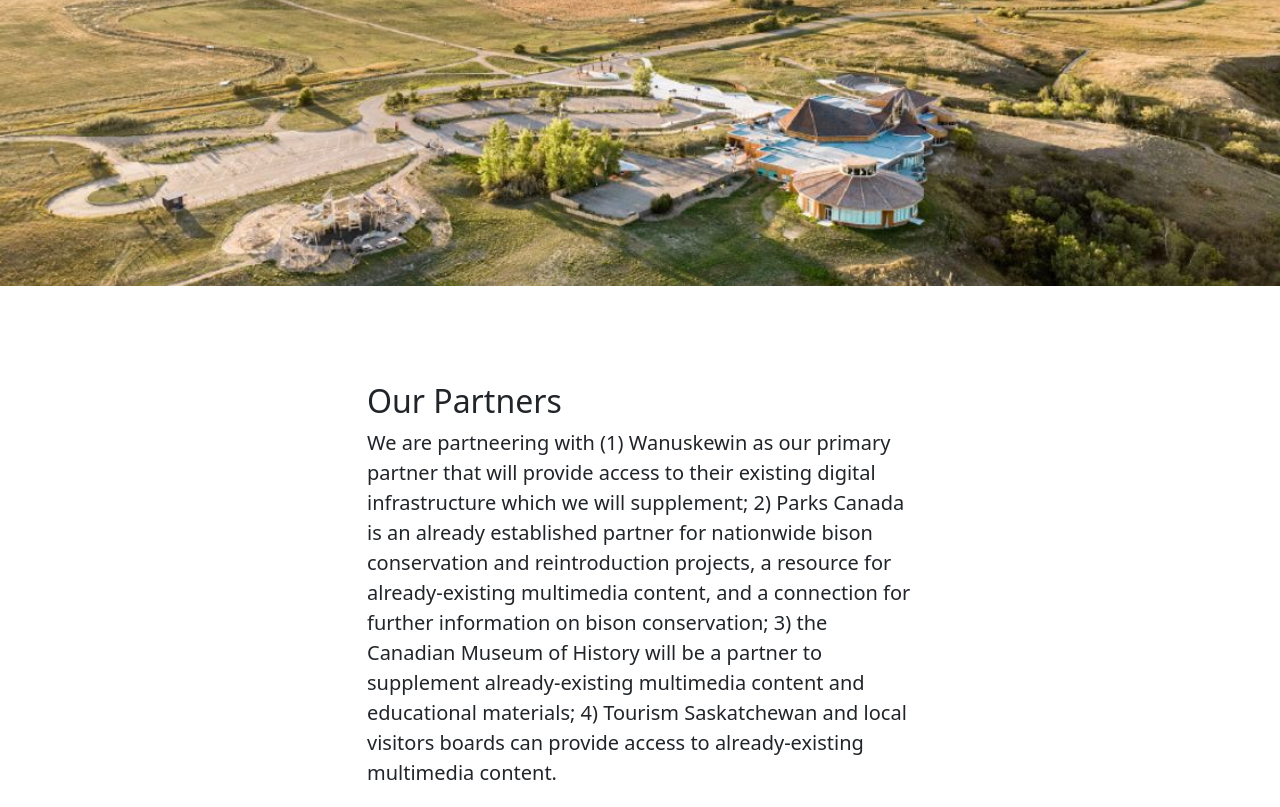
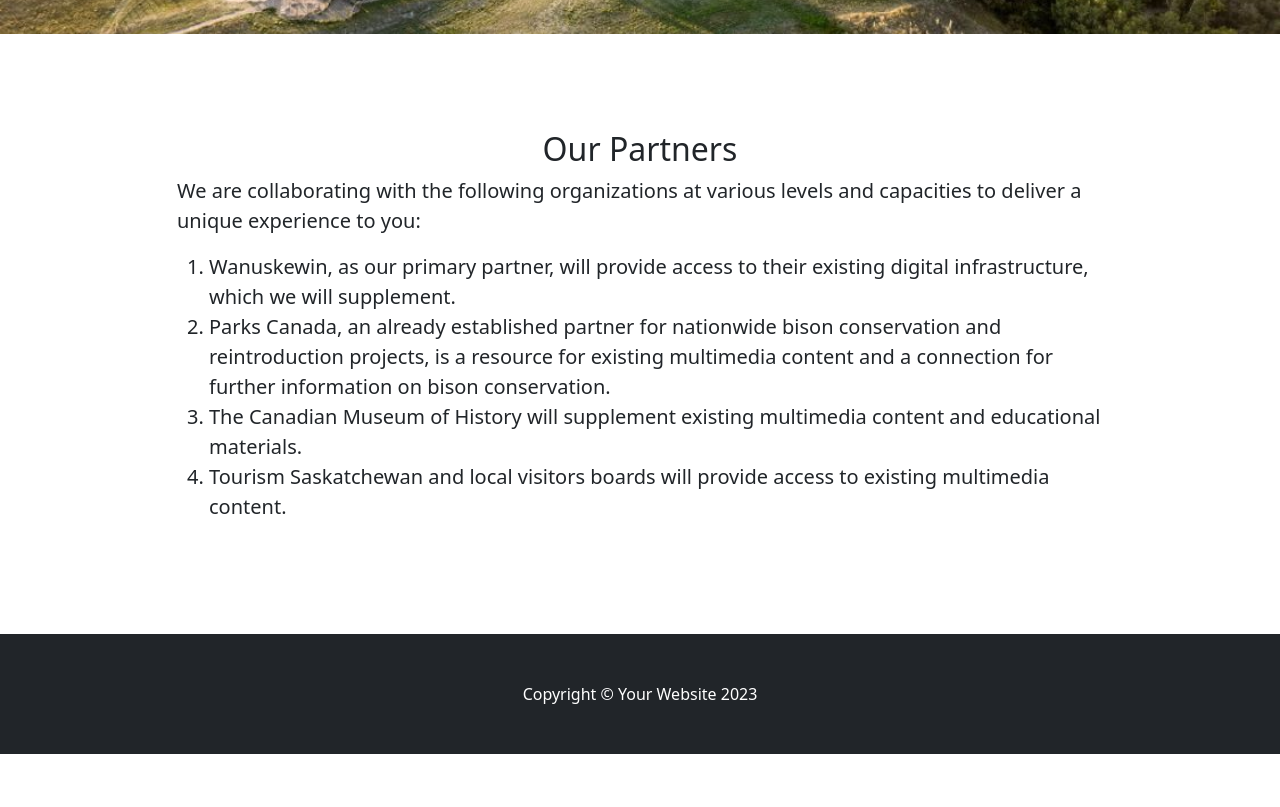
Before and after one commit to meknaak/HERD-trail, a plain HTML site: page index.html in a window 1280 px wide. Shown: the part 1220-2027 px from the top of the page. After the commit the page ends 1974 px from the top, so only its background shows below. Drawn offline with nearby package versions, Linux system fonts and the light colour scheme.

Commit message:
added partners list and changed the h2 alignmnet to center

```diff
--- a/index.html
+++ b/index.html
@@ -37,11 +37,10 @@
         <section class="py-5">
             <div class="container my-5">
                 <div class="row justify-content-center">
-                    <div class="col-lg-6">
-                        <h2>Become Part of the H.E.R.D.</h2>
+                    <div class="col-lg-10">
+                        <h2 style="text-align: center;">Our Partners</h2>
                         <p class="lead">The Heritage, Education, and Recreation Development Project (H.E.R.D.) at the Wanuskewin Visitor Center, in Saskatoon, Saskatchewan, Canada, seeks to expand current initiatives of the park and to further connect visitors to Indigenous heritage and environmental stewardship efforts. This is not only important for visitors of the heritage park, but also those visiting the area via the Trans Canada Trail. Wanuskewin currently offers two types of tours: guided tours with experienced interpreters and self-guided tours. The web-based AR project will enhance the guided and self-guided experience by tying the tour to the context, imparting historically, culturally, and spiritually relevant information to interact with the Northern Plains Indigenous culture and larger community of First Nations.
                         </p>
-                        <p class="mb-0">The universe is almost 14 billion years old, and, wow! Life had no problem starting here on Earth! I think it would be inexcusably egocentric of us to suggest that we're alone in the universe.</p>
                     </div>
                 </div>
             </div>
@@ -55,10 +54,15 @@
         <section class="py-5">
             <div class="container my-5">
                 <div class="row justify-content-center">
-                    <div class="col-lg-6">
-                        <h2>Our Partners</h2>
-                        <p class="lead"> We are partneering with (1) Wanuskewin as our primary partner that will provide access to their existing digital infrastructure which we will supplement; 2) Parks Canada is an already established partner for nationwide bison conservation and reintroduction projects, a resource for already-existing multimedia content, and a connection for further information on bison conservation; 3) the Canadian Museum of History will be a partner to supplement already-existing multimedia content and educational materials; 4) Tourism Saskatchewan and local visitors boards can provide access to already-existing multimedia content.
-                        </p>
+                    <div class="col-lg-10">
+                        <h2 style="text-align: center;">Our Partners</h2>
+                        <p class="lead">We are collaborating with the following organizations at various levels and capacities to deliver a unique experience to you:</p>
+                        <ol class="lead">
+                            <li>Wanuskewin, as our primary partner, will provide access to their existing digital infrastructure, which we will supplement.</li>
+                            <li>Parks Canada, an already established partner for nationwide bison conservation and reintroduction projects, is a resource for existing multimedia content and a connection for further information on bison conservation.</li>
+                            <li>The Canadian Museum of History will supplement existing multimedia content and educational materials.</li>
+                            <li>Tourism Saskatchewan and local visitors boards will provide access to existing multimedia content.</li>
+                        </ol>
                     </div>
                 </div>
             </div>
```
